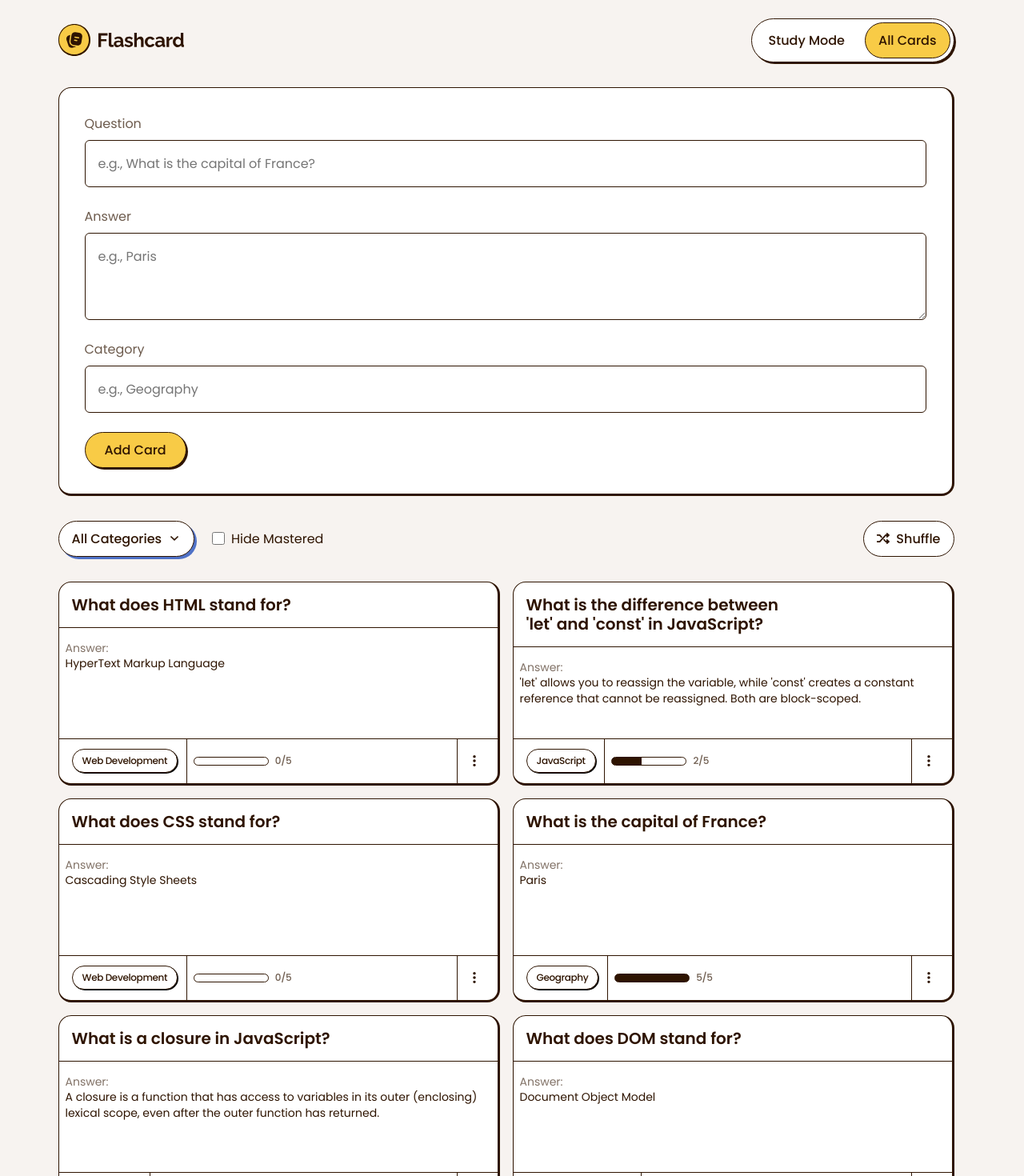
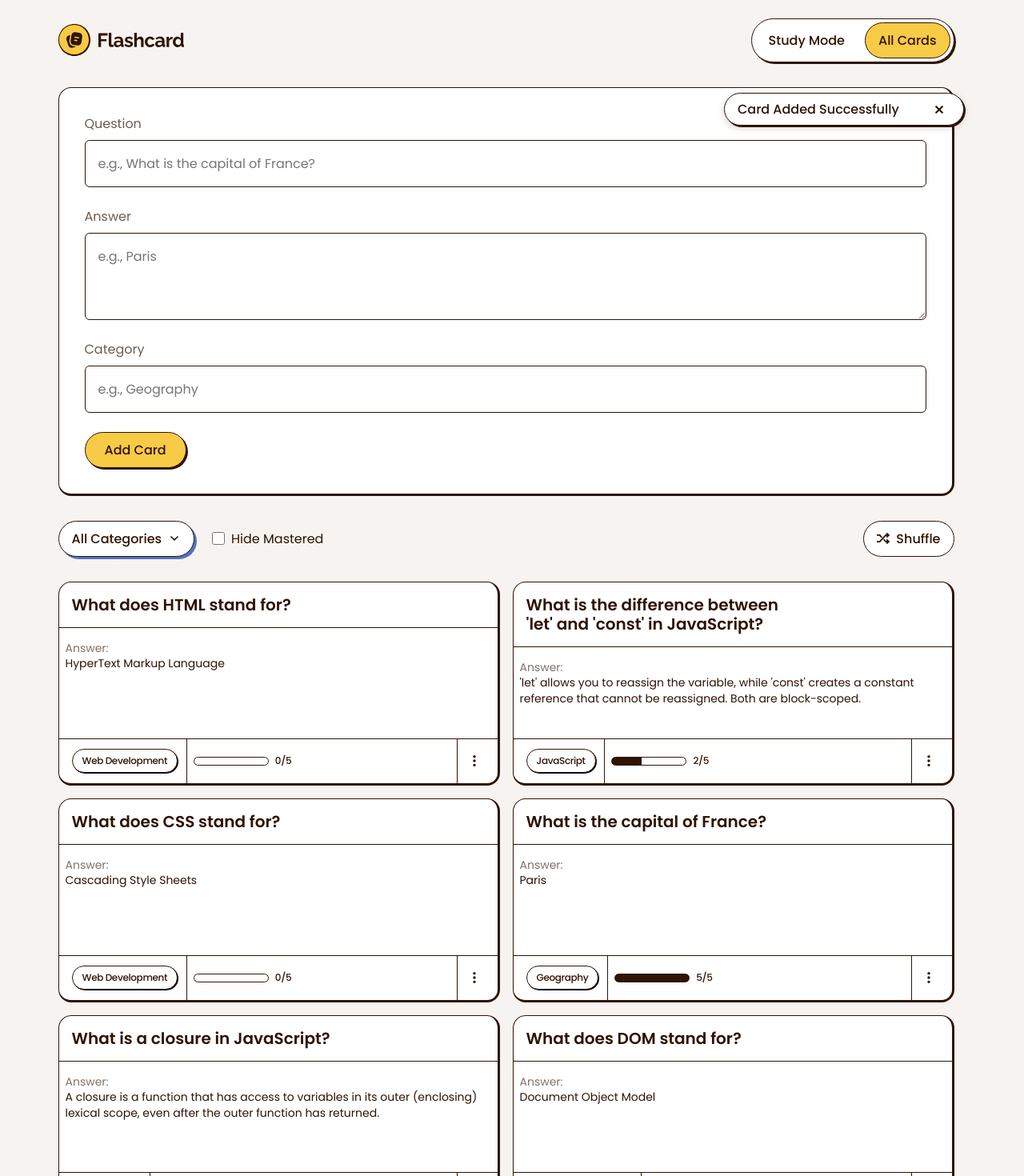
Before and after one commit to jkaps9/flashcard-app, a React (Vite) app: page / in a window 1280 px wide. Shown: the top 1470 px of the page at 80% size. Built offline with nearby package versions, Linux system fonts and the light colour scheme.

Commit message:
update variable

```diff
--- a/src/components/ActionMenu.module.css
+++ b/src/components/ActionMenu.module.css
@@ -36,7 +36,7 @@
     align-items: center;
     background: none;
     border: none;
-    color: var(--color-header-text);
+    color: var(--color-text-header);
     cursor: pointer;
     display: inline-flex;
     font-family: var(--font-header);
--- a/src/components/CardManager.jsx
+++ b/src/components/CardManager.jsx
@@ -7,6 +7,7 @@ import shuffleArray from "../scripts/utils";
 import Study from "./Study.jsx";
 import Filters from "./Filters.jsx";
 import CardForm from "./CardForm.jsx";
+import ToastMessage from "./ToastMessage.jsx";
 
 export default function CardManager({ studyMode, toggleView }) {
   const [cards, setCards] = useState(initialCardsData);
@@ -146,6 +147,7 @@ export default function CardManager({ studyMode, toggleView }) {
           <div className="container">
             <div className={styles.cardManager}>
               <div className="card">
+                <ToastMessage text={"Card Added Successfully"}></ToastMessage>
                 <CardForm
                   onSubmit={handleAddCard}
                   buttonText="Add Card"
--- a/src/components/StudyCard.css
+++ b/src/components/StudyCard.css
@@ -14,7 +14,7 @@
 
   width: 100%;
   p {
-    color: var(--color-header-text);
+    color: var(--color-text-header);
   }
 
   &:has(h1) {
--- a/src/index.css
+++ b/src/index.css
@@ -439,7 +439,7 @@ h3 {
 }
 
 .progress__amount {
-  color: var(--color-header-text);
+  color: var(--color-text-header);
   font-weight: 500;
   font-size: 0.75rem;
   letter-spacing: -0.36px;
@@ -488,6 +488,12 @@ h3 {
   position: absolute;
   right: 60px;
   top: 116px;
+
+  p {
+    color: var(--color-text-header);
+    font-weight: 500;
+    line-height: 1.2;
+  }
 }
 
 .sr-only {
@@ -504,7 +510,7 @@ h3 {
 
 .skip {
   background-color: var(--color-primary);
-  color: var(--color-header-text);
+  color: var(--color-text-header);
   left: -9999px;
   opacity: 0;
   padding: 1rem 1.5rem;
```
